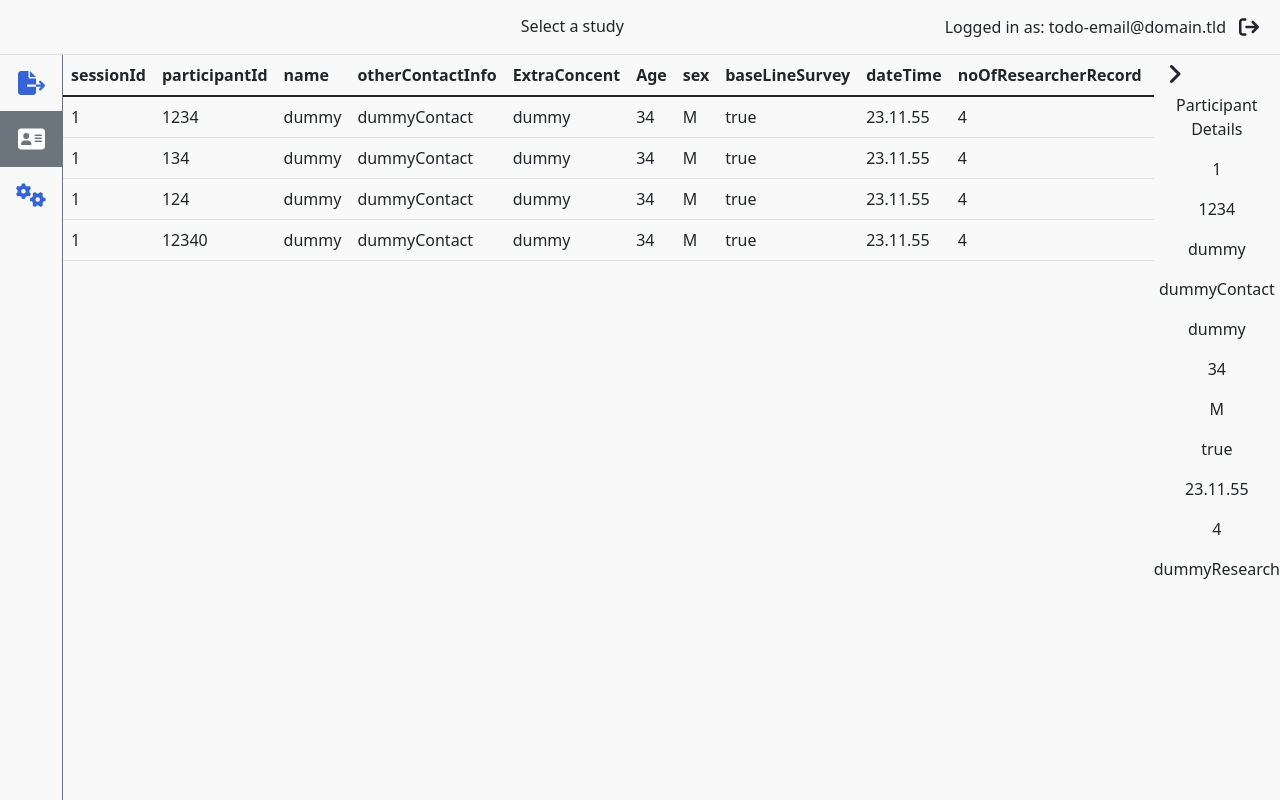
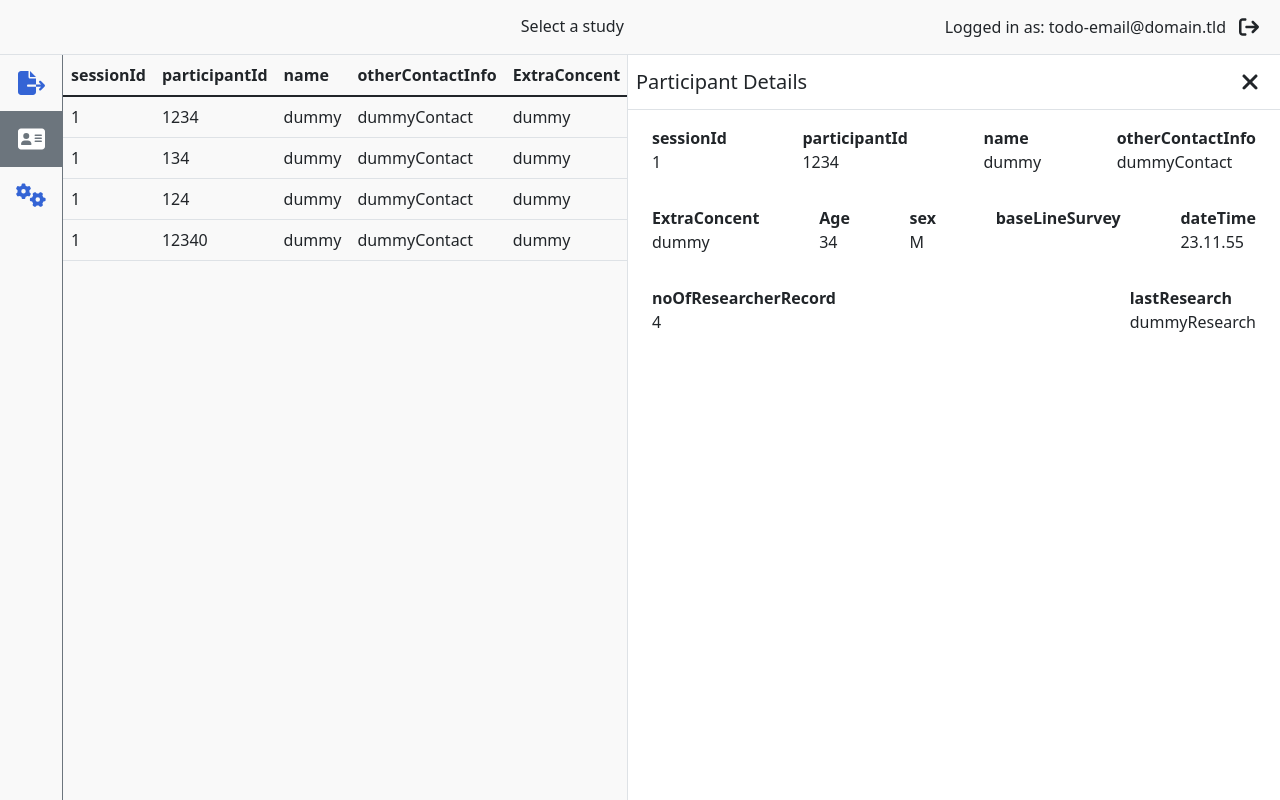
Before and after one commit to tekenradar/researcher-ui, a React (Create React App) app: page /studies/dummy/participant-records in a window 1280 px wide. Both pictures are taken after a click on the element 677 px from the left and 116 px from the top of the page. Built offline with nearby package versions, Linux system fonts and the light colour scheme.

Commit message:
work on participant details

```diff
--- a/src/components/study/NavigationMenu.tsx
+++ b/src/components/study/NavigationMenu.tsx
@@ -39,7 +39,7 @@ const NavMenuItem: React.FC<NavMenuItemProps> = (props) => {
 
 
 const NavigationMenu: React.FC<NavigationMenuProps> = (props) => {
-  const { bgColor, color, bgDarkColor, borderClassName, btnClassName } = useStudyColorClassnames();
+  const { bgColor, color, bgDarkColor, borderClassName } = useStudyColorClassnames();
 
   return (
     <div
--- a/src/components/study/ParticipantDetails.tsx
+++ b/src/components/study/ParticipantDetails.tsx
@@ -1,38 +1,81 @@
 import { FontAwesomeIcon } from "@fortawesome/react-fontawesome";
-import { faAngleRight } from "@fortawesome/free-solid-svg-icons";
+import { faClose } from "@fortawesome/free-solid-svg-icons";
 import "../../stylesheets/css/components/study/ParticipantDetails.css";
+import { useStudyColorClassnames } from "../../hooks/useStudyColorClassnames";
+import clsx from "clsx";
 
 interface ParticipantDetailsProps {
-  participantDetails: Object;
-  show: boolean;
+  participantDetails?: {
+    [key: string]: any;
+  };
   onClose: () => void;
 }
 
 const ParticipantDetails: React.FC<ParticipantDetailsProps> = (props) => {
+  const { bgColor, color, borderClassName } = useStudyColorClassnames();
 
-  const tableEachRow = () => {
-    return Object.values(props.participantDetails).map((rowElement) => {
-      return <p>{"" + rowElement}</p>;
-    });
-  };
+
+  const header = () => {
+    return <div className={clsx(
+      bgColor,
+      color,
+      borderClassName,
+      "d-flex align-items-center border-bottom p-2"
+    )}>
+      <h5 className="m-0 flex-grow-1">Participant Details</h5>
+      <button
+        type="button"
+        className={clsx("btn", color)}
+        onClick={() => {
+          props.onClose();
+        }}
+      >
+        <FontAwesomeIcon className="fa-xl pl-5" icon={faClose} />
+      </button>
+    </div>
+  }
+
+  console.log(props.participantDetails)
+
+
+  const body = () => {
+    if (!props.participantDetails) {
+      return <p key="select">Select a participant</p>
+    }
+
+    return <div
+      className="p-2"
+    >
+      <div className="d-flex flex-wrap justify-content-between">
+        {Object.entries(props.participantDetails).map(([key, value]) => {
+          return <div key={key}
+            className="my-2 mx-3"
+          >
+            <label className="fw-bold fs-6">{key}</label>
+            <p>{value}</p>
+          </div>
+        })
+        }
+      </div>
+      {/* --------- */}
+
+    </div>
+  }
+
   return (
     <div
-      className={`flex-shrink-1 ${props.show ? "open" : "close"}`}
-    // style={{ width: "400px" }}
+      className={clsx(
+        'bg-white border-start',
+        borderClassName,
+        {
+          "open": props.participantDetails,
+          "close": !props.participantDetails,
+        }
+      )}
+      style={{ minWidth: "280px" }}
     >
-      <div>
-        <button
-          type="button"
-          className="btn shadow-none"
-          onClick={() => {
-            props.onClose();
-          }}
-        >
-          <FontAwesomeIcon className="fa-xl pl-5" icon={faAngleRight} />
-        </button>
-        <p className="text-center">Participant Details </p>
-      </div>
-      <div className="text-center">{tableEachRow()}</div>
+      {header()}
+      {body()}
     </div>
   );
 };
--- a/src/pages/study/ParticipantRecords.tsx
+++ b/src/pages/study/ParticipantRecords.tsx
@@ -2,6 +2,12 @@ import React, { useState } from "react";
 import { useParams } from "react-router-dom";
 import ParticipantDetails from "../../components/study/ParticipantDetails";
 import ParticipantOverview from "../../components/study/ParticipantOverview";
+
+
+interface ParticipantInfos {
+  [key: string]: any;
+}
+
 
 const dummyParticipantRecords = [
   {
@@ -57,17 +63,17 @@ const dummyParticipantRecords = [
     lastResearch: "dummyResearch",
   },
 ];
+
+
 const ParticipantRecords: React.FC = () => {
-  let params = useParams();
-  const [showDetails, setShowDetails] = useState(false);
-  const [participantData, setParticipantData] = useState({});
+
+  const [participantData, setParticipantData] = useState<ParticipantInfos>();
 
   return (
     <div className="d-flex w-100 h-100 table-responsive" style={{}}>
       <ParticipantOverview
         participantsRecords={dummyParticipantRecords}
         onParticipantRowClicked={(participantId: number) => {
-          setShowDetails(true);
           dummyParticipantRecords.map((element) => {
             if (element.participantId === participantId) {
               setParticipantData(element);
@@ -78,8 +84,7 @@ const ParticipantRecords: React.FC = () => {
       />
       <ParticipantDetails
         participantDetails={participantData}
-        show={showDetails}
-        onClose={() => setShowDetails(false)}
+        onClose={() => setParticipantData(undefined)}
       />
     </div>
   );
```
Also changed, not shown: public/manifest.json.
